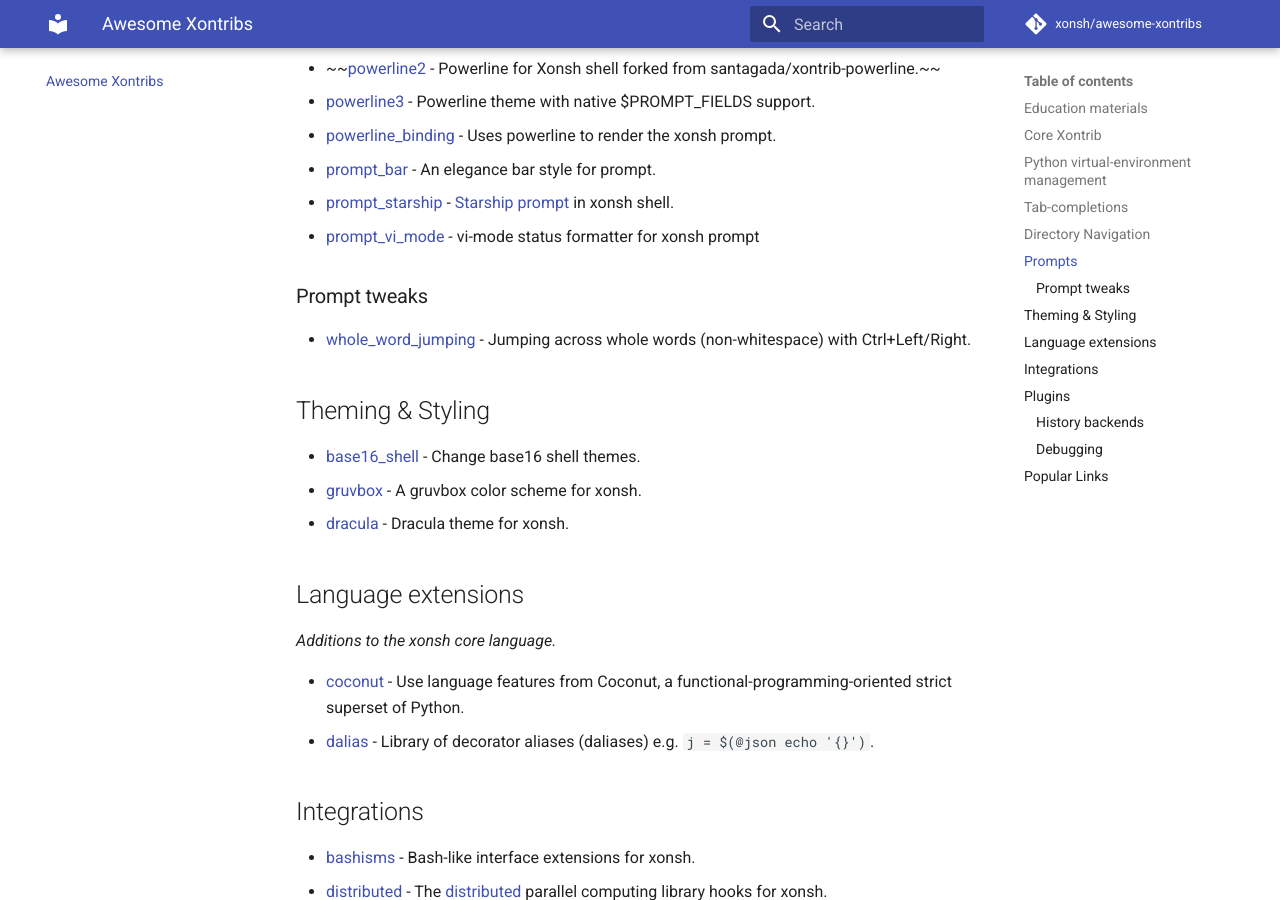
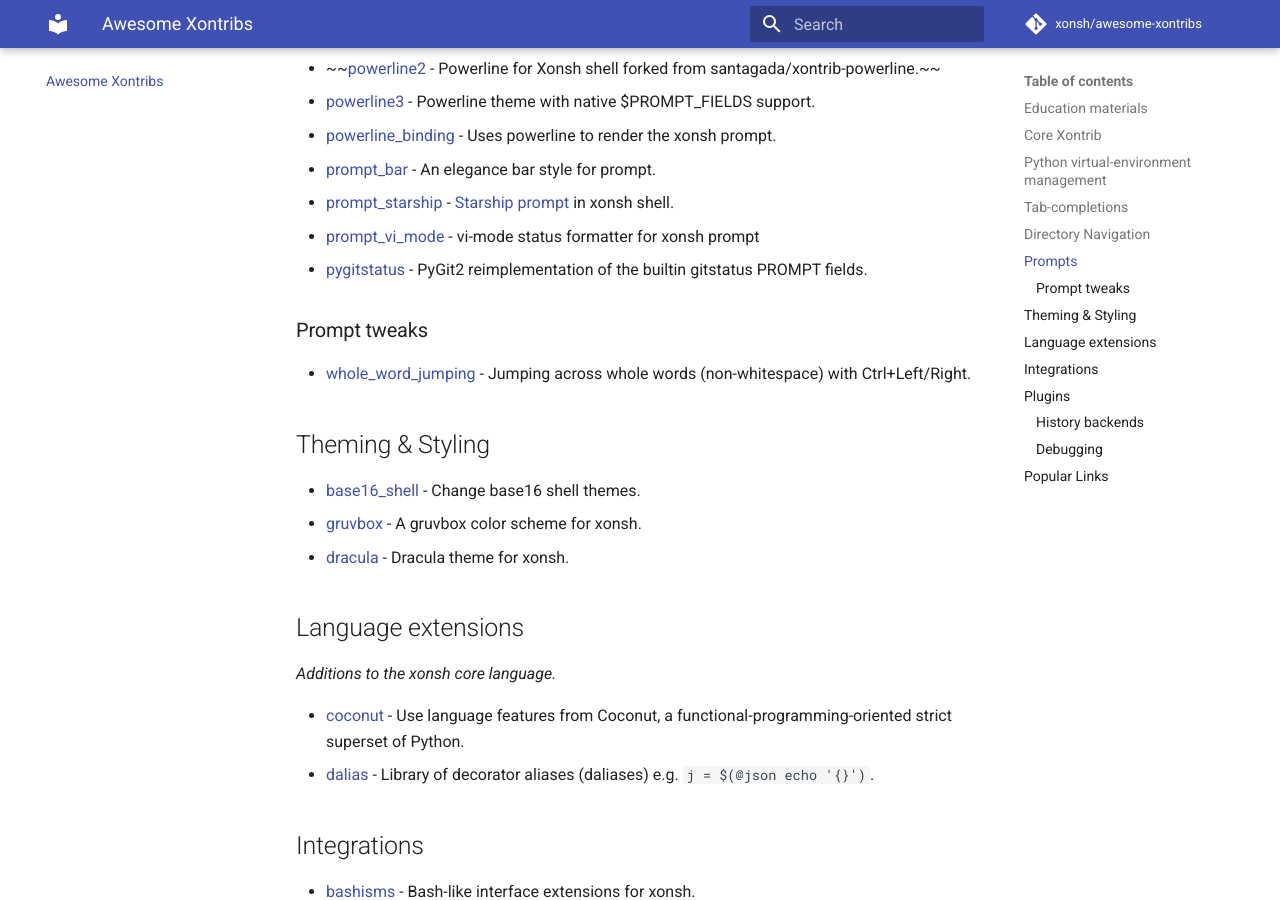
Before and after one commit to xonsh/awesome-xontribs, an MkDocs documentation site: the page built from docs/README.md, in a window 1280 px wide and 900 px high, scrolled down 2671 px. Built offline with MkDocs 1.6.1 and Material for MkDocs 9.7.7, drawn with Linux system fonts in a browser that asks for light colours; comment, search, counter and statistics services are not loaded.

Commit message:
Update README.md - add pygitstatus (#36)
* Update README.md - add pygitstatus

Add new prompt suggestion, [xontrib-pygitstatus](https://github.com/Spitfire1900/xontrib-pygitstatus)

* Update README.md

```diff
--- a/docs/README.md
+++ b/docs/README.md
@@ -83,6 +83,7 @@
 - [prompt_bar](https://github.com/anki-code/xontrib-prompt-bar) - An elegance bar style for prompt.
 - [prompt_starship](https://github.com/anki-code/xontrib-prompt-starship) - [Starship prompt](https://github.com/starship/starship) in xonsh shell.
 - [prompt_vi_mode](https://github.com/t184256/xontrib-prompt-vi-mode) - vi-mode status formatter for xonsh prompt
+- [pygitstatus](https://github.com/Spitfire1900/xontrib-pygitstatus) - PyGit2 reimplementation of the builtin gitstatus PROMPT fields.
 
 ### Prompt tweaks
 
```
